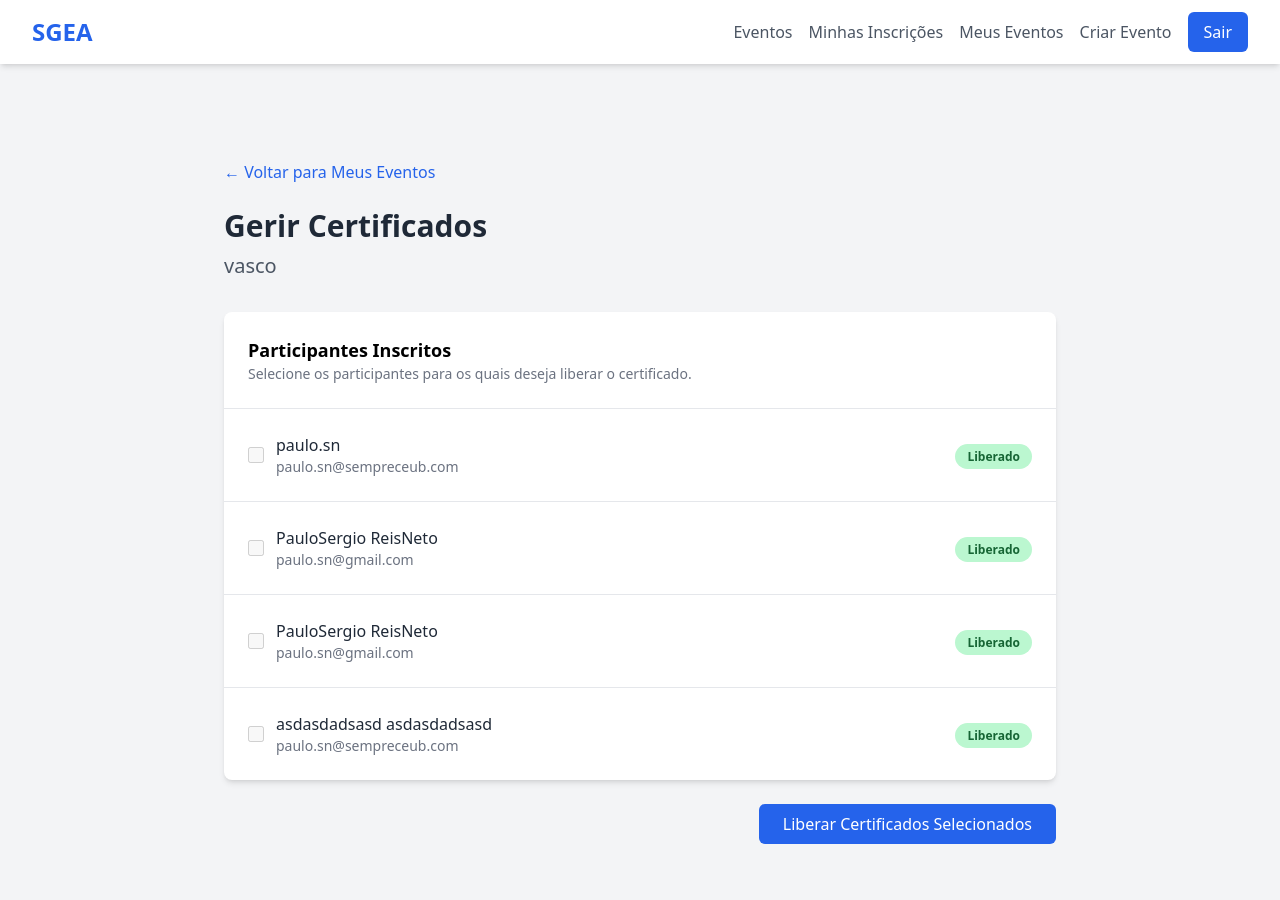
After one commit to augustoramos000/gestao_eventos_projeto, a Django app: page /evento/1/gerenciar/ in a window 1280 px wide. The commit adds this page. Run offline with Django 5.2, Linux system fonts and the light colour scheme; a user stored in the database is signed in; data comes from the database, SQL or seed files in the repository; both versions use the stored data as it was after the commit; some libraries are stand-ins or nearby versions.

Commit message:
versao finalizada

```diff
--- a/gestao_eventos/gestao_app/templates/gestao_app/base.html
+++ b/gestao_eventos/gestao_app/templates/gestao_app/base.html
@@ -8,19 +8,23 @@
     <script src="https://cdn.tailwindcss.com"></script>
     <link rel="stylesheet" href="{% static 'gestao_app/css/styles.css' %}">
 </head>
-<body class="bg-gray-100 font-sans text-gray-800">
+<body class="bg-gray-100 font-sans">
 
-    <header class="bg-white shadow-md">
-        <nav class="container mx-auto px-6 py-4">
-            <div class="flex justify-between items-center">
-                <a href="{% url 'listar_eventos' %}" class="text-2xl font-bold text-blue-600">SGEA</a>
+    <nav class="bg-white shadow-md">
+        <div class="max-w-7xl mx-auto px-4 sm:px-6 lg:px-8">
+            <div class="flex items-center justify-between h-16">
+                <div class="flex-shrink-0">
+                    <a href="{% url 'listar_eventos' %}" class="text-2xl font-bold text-blue-600">SGEA</a>
+                </div>
 
-                <!-- Menu para Desktop -->
+                <!-- Menu Desktop -->
                 <div class="hidden md:flex items-center space-x-4">
                     {% if user.is_authenticated %}
                         <a href="{% url 'listar_eventos' %}" class="text-gray-600 hover:text-blue-600">Eventos</a>
                         <a href="{% url 'minhas_inscricoes' %}" class="text-gray-600 hover:text-blue-600">Minhas Inscrições</a>
                         {% if user.perfil == 'ORGANIZADOR' %}
+                             <!-- Link para a nova página de gestão -->
+                             <a href="{% url 'meus_eventos' %}" class="text-gray-600 hover:text-blue-600">Meus Eventos</a>
                              <a href="{% url 'criar_evento' %}" class="text-gray-600 hover:text-blue-600">Criar Evento</a>
                         {% endif %}
                         <a href="{% url 'logout' %}" class="px-4 py-2 bg-blue-600 text-white rounded-md hover:bg-blue-700">Sair</a>
@@ -39,39 +43,43 @@
                     </button>
                 </div>
             </div>
+        </div>
 
-            <!-- Menu Móvel (escondido por defeito) -->
-            <div id="mobile-menu" class="hidden md:hidden mt-4">
+        <!-- Menu Móvel (oculto por defeito) -->
+        <div id="mobile-menu" class="md:hidden hidden bg-white border-t border-gray-200">
+            <div class="px-2 pt-2 pb-3 space-y-1 sm:px-3">
                 {% if user.is_authenticated %}
-                    <a href="{% url 'listar_eventos' %}" class="block py-2 text-gray-600 hover:text-blue-600">Eventos</a>
-                    <a href="{% url 'minhas_inscricoes' %}" class="block py-2 text-gray-600 hover:text-blue-600">Minhas Inscrições</a>
+                    <a href="{% url 'listar_eventos' %}" class="block px-3 py-2 rounded-md text-base font-medium text-gray-700 hover:text-white hover:bg-blue-500">Eventos</a>
+                    <a href="{% url 'minhas_inscricoes' %}" class="block px-3 py-2 rounded-md text-base font-medium text-gray-700 hover:text-white hover:bg-blue-500">Minhas Inscrições</a>
                     {% if user.perfil == 'ORGANIZADOR' %}
-                         <a href="{% url 'criar_evento' %}" class="block py-2 text-gray-600 hover:text-blue-600">Criar Evento</a>
+                         <a href="{% url 'meus_eventos' %}" class="block px-3 py-2 rounded-md text-base font-medium text-gray-700 hover:text-white hover:bg-blue-500">Meus Eventos</a>
+                         <a href="{% url 'criar_evento' %}" class="block px-3 py-2 rounded-md text-base font-medium text-gray-700 hover:text-white hover:bg-blue-500">Criar Evento</a>
                     {% endif %}
-                    <a href="{% url 'logout' %}" class="block py-2 mt-2 px-4 bg-blue-600 text-white rounded-md hover:bg-blue-700">Sair</a>
+                    <a href="{% url 'logout' %}" class="block px-3 py-2 rounded-md text-base font-medium text-gray-700 hover:text-white hover:bg-blue-500">Sair</a>
                 {% else %}
-                    <a href="{% url 'login' %}" class="block py-2 text-gray-600 hover:text-blue-600">Login</a>
-                    <a href="{% url 'cadastrar_usuario' %}" class="block py-2 mt-2 px-4 bg-blue-600 text-white rounded-md hover:bg-blue-700">Cadastrar</a>
+                    <a href="{% url 'login' %}" class="block px-3 py-2 rounded-md text-base font-medium text-gray-700 hover:text-white hover:bg-blue-500">Login</a>
+                    <a href="{% url 'cadastrar_usuario' %}" class="block px-3 py-2 rounded-md text-base font-medium text-gray-700 hover:text-white hover:bg-blue-500">Cadastrar</a>
                 {% endif %}
             </div>
-        </nav>
-    </header>
+        </div>
+    </nav>
 
-    <main class="container mx-auto p-6">
+    <main class="container mx-auto px-4 py-6">
         {% if messages %}
-            {% for message in messages %}
-                <div class="p-4 mb-4 text-sm rounded-lg flex justify-between items-center {% if message.tags == 'success' %} bg-green-100 text-green-800 {% elif message.tags == 'error' %} bg-red-100 text-red-800 {% else %} bg-yellow-100 text-yellow-800 {% endif %}" role="alert">
-                    <span>{{ message }}</span>
-                    <button class="close-message font-bold text-xl ml-4">&times;</button>
-                </div>
-            {% endfor %}
+            <div class="mb-6">
+                {% for message in messages %}
+                    <div class="p-4 rounded-md {% if message.tags == 'success' %} bg-green-100 border border-green-400 text-green-700 {% elif message.tags == 'error' %} bg-red-100 border border-red-400 text-red-700 {% else %} bg-blue-100 border border-blue-400 text-blue-700 {% endif %}" role="alert">
+                        {{ message }}
+                    </div>
+                {% endfor %}
+            </div>
         {% endif %}
 
         {% block content %}
         {% endblock %}
     </main>
 
-    <!-- Carrega o nosso ficheiro JavaScript -->
+    <!-- Carrega o JavaScript no final do body -->
     <script src="{% static 'gestao_app/js/main.js' %}"></script>
 </body>
 </html>
--- /dev/null
+++ b/gestao_eventos/gestao_app/templates/gestao_app/gerenciar_evento.html
@@ -0,0 +1,56 @@
+{% extends 'gestao_app/base.html' %}
+
+{% block title %}Gerir Evento: {{ evento.nome }}{% endblock %}
+
+{% block content %}
+<div class="max-w-4xl mx-auto mt-10 p-8">
+    <a href="{% url 'meus_eventos' %}" class="text-blue-600 hover:underline mb-6 block">&larr; Voltar para Meus Eventos</a>
+    <h2 class="text-3xl font-bold text-gray-800 mb-2">Gerir Certificados</h2>
+    <p class="text-xl text-gray-600 mb-8">{{ evento.nome }}</p>
+
+    <form method="post">
+        {% csrf_token %}
+        <div class="bg-white rounded-lg shadow-md overflow-hidden">
+            <div class="p-6 border-b border-gray-200">
+                <h3 class="text-lg font-semibold">Participantes Inscritos</h3>
+                <p class="text-sm text-gray-500">Selecione os participantes para os quais deseja liberar o certificado.</p>
+            </div>
+
+            <ul class="divide-y divide-gray-200">
+                {% for inscricao in inscricoes %}
+                    <li class="p-6 flex items-center justify-between">
+                        <div class="flex items-center">
+                            <input type="checkbox" name="inscricao_id" value="{{ inscricao.id }}" id="inscricao_{{ inscricao.id }}" class="h-4 w-4 text-blue-600 border-gray-300 rounded focus:ring-blue-500" {% if inscricao.certificado_liberado %}disabled{% endif %}>
+                            <label for="inscricao_{{ inscricao.id }}" class="ml-3">
+                                <span class="block text-base font-medium text-gray-800">{{ inscricao.usuario.get_full_name|default:inscricao.usuario.username }}</span>
+                                <span class="block text-sm text-gray-500">{{ inscricao.usuario.email }}</span>
+                            </label>
+                        </div>
+                        <div>
+                            {% if inscricao.certificado_liberado %}
+                                <span class="px-3 py-1 bg-green-200 text-green-800 text-xs font-semibold rounded-full">
+                                    Liberado
+                                </span>
+                            {% else %}
+                                <span class="px-3 py-1 bg-yellow-200 text-yellow-800 text-xs font-semibold rounded-full">
+                                    Pendente
+                                </span>
+                            {% endif %}
+                        </div>
+                    </li>
+                {% empty %}
+                    <li class="p-6 text-center text-gray-500">Nenhum participante inscrito neste evento.</li>
+                {% endfor %}
+            </ul>
+        </div>
+
+        {% if inscricoes %}
+        <div class="mt-6 flex justify-end">
+            <button type="submit" class="px-6 py-2 bg-blue-600 text-white rounded-md hover:bg-blue-700 focus:outline-none focus:ring-2 focus:ring-offset-2 focus:ring-blue-500">
+                Liberar Certificados Selecionados
+            </button>
+        </div>
+        {% endif %}
+    </form>
+</div>
+{% endblock %}
--- a/gestao_eventos/gestao_app/urls.py
+++ b/gestao_eventos/gestao_app/urls.py
@@ -13,7 +13,11 @@ urlpatterns = [
     path('evento/<int:evento_id>/inscrever/', views.inscrever_evento, name='inscrever_evento'),
     path('evento/criar/', views.criar_evento, name='criar_evento'),
 
-    # CORREÇÃO: URLs para certificados atualizadas para corresponder às views existentes
+    # URLs para certificados
     path('certificado/<int:inscricao_id>/', views.detalhe_certificado, name='detalhe_certificado'),
     path('certificado/<int:inscricao_id>/gerar-pdf/', views.gerar_pdf_certificado, name='gerar_pdf_certificado'),
+
+    # URLs para gestão do organizador
+    path('meus-eventos/', views.meus_eventos, name='meus_eventos'),
+    path('evento/<int:evento_id>/gerenciar/', views.gerenciar_evento, name='gerenciar_evento'),
 ]
--- a/gestao_eventos/gestao_app/views.py
+++ b/gestao_eventos/gestao_app/views.py
@@ -7,14 +7,13 @@ from reportlab.pdfgen import canvas
 from reportlab.lib.pagesizes import letter
 from reportlab.lib.units import inch
 import io
-# Nova importação para lidar com datas
 from django.utils import timezone
+from datetime import datetime
 
 from .models import Evento, Inscricao, Usuario
 from .forms import UserCreationForm, LoginForm, EventoForm
 
-# --- Views existentes ---
-
+# --- Views existentes (sem alterações) ---
 def listar_eventos(request):
     eventos = Evento.objects.all().order_by('data_inicio')
     eventos_inscritos_ids = []
@@ -59,20 +58,6 @@ def logout_usuario(request):
     return redirect('listar_eventos')
 
 @login_required
-def minhas_inscricoes(request):
-    """
-    View para o usuário ver os eventos em que está inscrito.
-    Agora também passa a data atual para o template.
-    """
-    inscricoes = Inscricao.objects.filter(usuario=request.user).select_related('evento')
-    # CORREÇÃO: Adiciona a data atual ao contexto
-    contexto = {
-        'inscricoes': inscricoes,
-        'hoje': timezone.now().date()
-    }
-    return render(request, 'gestao_app/minhas_inscricoes.html', contexto)
-
-@login_required
 def inscrever_evento(request, evento_id):
     evento = get_object_or_404(Evento, id=evento_id)
     Inscricao.objects.get_or_create(usuario=request.user, evento=evento)
@@ -96,23 +81,39 @@ def criar_evento(request):
         form = EventoForm()
     return render(request, 'gestao_app/criar_evento.html', {'form': form})
 
+# --- Views de Certificado (Atualizadas) ---
+
+def is_evento_finalizado(evento):
+    """Função auxiliar para verificar se um evento já terminou (apenas data)."""
+    return evento.data_fim < timezone.now().date()
+
+@login_required
+def minhas_inscricoes(request):
+    inscricoes = Inscricao.objects.filter(usuario=request.user).select_related('evento')
+    # Adiciona a verificação se o evento já terminou para cada inscrição
+    for inscricao in inscricoes:
+        inscricao.evento_finalizado = is_evento_finalizado(inscricao.evento)
+    contexto = { 'inscricoes': inscricoes }
+    return render(request, 'gestao_app/minhas_inscricoes.html', contexto)
+
 @login_required
 def detalhe_certificado(request, inscricao_id):
     inscricao = get_object_or_404(Inscricao, id=inscricao_id, usuario=request.user)
-    # Adicional: Garante que o usuário só possa ver o certificado se o evento já acabou
-    if inscricao.evento.data_fim >= timezone.now().date():
-        messages.error(request, 'O certificado só estará disponível após a data de término do evento.')
+    # Verifica se o certificado foi liberado pelo organizador
+    if not inscricao.certificado_liberado:
+        messages.error(request, 'O certificado para este evento ainda não foi liberado pelo organizador.')
         return redirect('minhas_inscricoes')
     return render(request, 'gestao_app/detalhe_certificado.html', {'inscricao': inscricao})
 
 @login_required
 def gerar_pdf_certificado(request, inscricao_id):
     inscricao = get_object_or_404(Inscricao, id=inscricao_id, usuario=request.user)
-    # Adicional: Garante que o PDF só seja gerado se o evento já acabou
-    if inscricao.evento.data_fim >= timezone.now().date():
-        messages.error(request, 'O certificado só estará disponível para download após o término do evento.')
+    # Verifica se o certificado foi liberado
+    if not inscricao.certificado_liberado:
+        messages.error(request, 'O certificado não está disponível para download.')
         return redirect('minhas_inscricoes')
 
+    # Lógica de geração do PDF (sem alterações)
     buffer = io.BytesIO()
     p = canvas.Canvas(buffer, pagesize=letter)
     width, height = letter
@@ -140,3 +141,40 @@ def gerar_pdf_certificado(request, inscricao_id):
     response = HttpResponse(buffer, content_type='application/pdf')
     response['Content-Disposition'] = f'attachment; filename="certificado_{inscricao.evento.nome}.pdf"'
     return response
+
+# --- Novas Views para o Organizador ---
+
+@login_required
+def meus_eventos(request):
+    """Página que lista os eventos criados pelo organizador logado."""
+    if request.user.perfil != 'ORGANIZADOR':
+        messages.error(request, 'Apenas organizadores podem aceder a esta página.')
+        return redirect('listar_eventos')
+
+    eventos = Evento.objects.filter(organizador_responsavel=request.user).order_by('-data_inicio')
+    for evento in eventos:
+        evento.finalizado = is_evento_finalizado(evento)
+
+    return render(request, 'gestao_app/meus_eventos.html', {'eventos': eventos})
+
+@login_required
+def gerenciar_evento(request, evento_id):
+    """Página para o organizador gerir um evento específico e liberar certificados."""
+    evento = get_object_or_404(Evento, id=evento_id, organizador_responsavel=request.user)
+
+    if not is_evento_finalizado(evento):
+        messages.error(request, 'Você só pode gerir certificados de eventos que já ocorreram.')
+        return redirect('meus_eventos')
+
+    if request.method == 'POST':
+        # Pega a lista de IDs de inscrição dos checkboxes selecionados
+        inscricoes_a_liberar_ids = request.POST.getlist('inscricao_id')
+
+        # Atualiza o campo 'certificado_liberado' para True para todas as inscrições selecionadas
+        Inscricao.objects.filter(id__in=inscricoes_a_liberar_ids, evento=evento).update(certificado_liberado=True)
+
+        messages.success(request, 'Certificados liberados com sucesso!')
+        return redirect('gerenciar_evento', evento_id=evento.id)
+
+    inscricoes = Inscricao.objects.filter(evento=evento).select_related('usuario')
+    return render(request, 'gestao_app/gerenciar_evento.html', {'evento': evento, 'inscricoes': inscricoes})
```
Also changed, not shown: gestao_eventos/gestao_app/models.py (+9 -11 lines), gestao_eventos/gestao_app/templates/gestao_app/meus_eventos.html (added, +46 -0 lines), gestao_eventos/gestao_app/templates/gestao_app/minhas_inscricoes.html (+5 -8 lines), gestao_eventos/db.sqlite3, gestao_eventos/gestao_app/migrations/0002_inscricao_certificado_liberado_alter_evento_horario_and_more.py (added).
